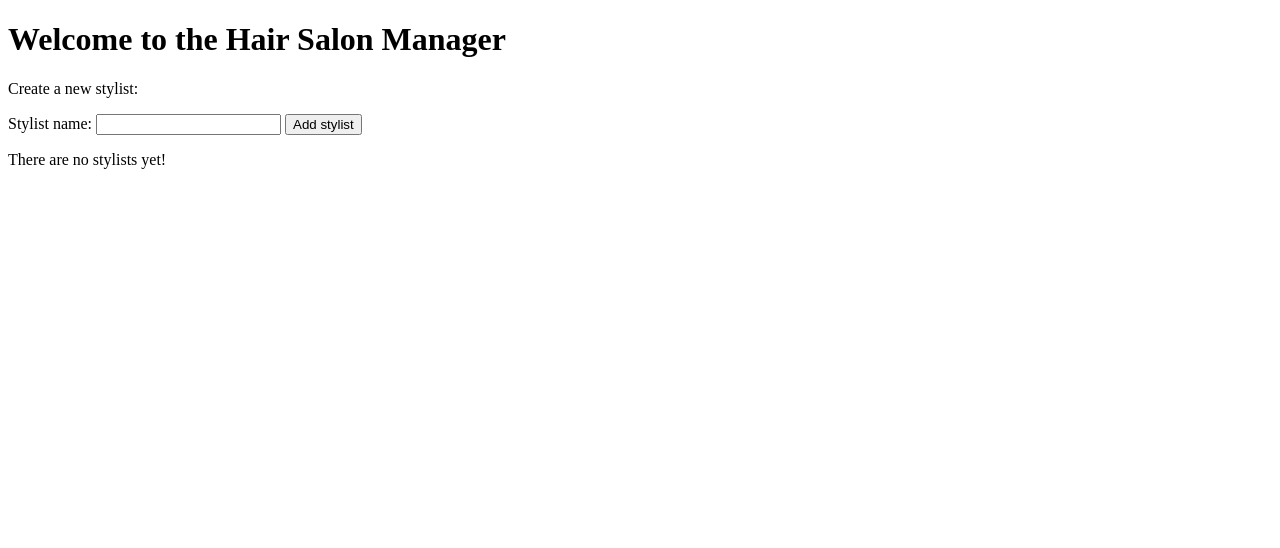
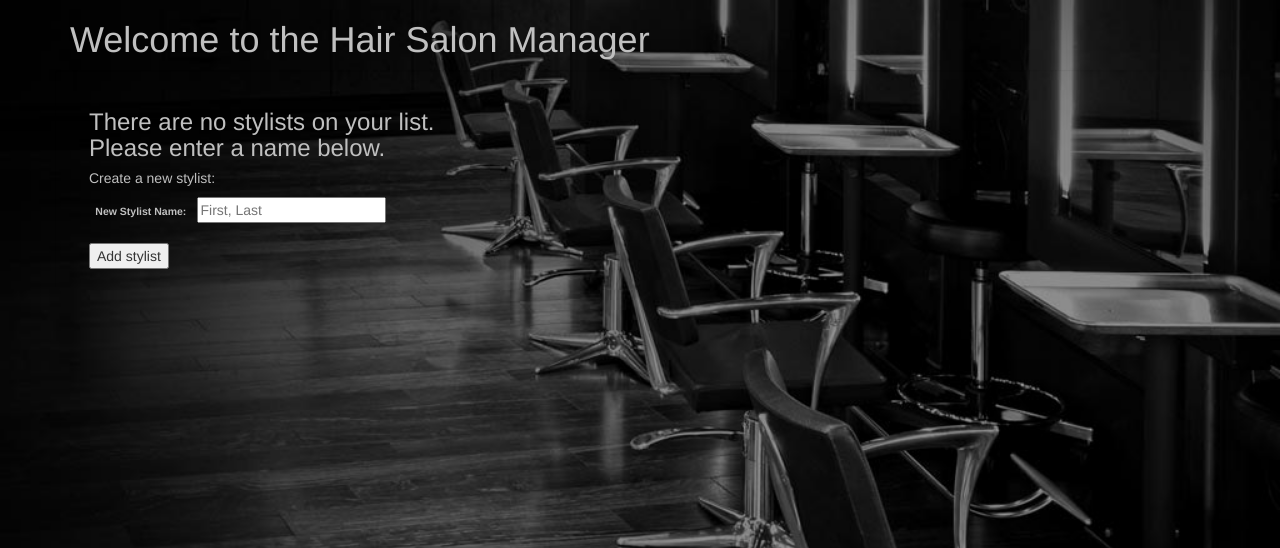
Before and after one commit to DavidPaulAyala/hair-salon, a PHP site: template views/index.html.twig in a window 1280 px wide. Shown: the top 548 px of the page. Run offline with PHP 8.4, Linux system fonts and the light colour scheme; the template is opened without the code that fills it, so the values that code supplies are empty; some libraries are stand-ins or nearby versions.

Commit message:
add css styling

```diff
--- a/views/index.html.twig
+++ b/views/index.html.twig
@@ -1,30 +1,38 @@
 <!DOCTYPE html>
 <html>
   <head>
-    <title>Hair Salon</title>
+      <link rel='stylesheet' href='https://maxcdn.bootstrapcdn.com/bootstrap/3.3.1/css/bootstrap.min.css'>
+      <link rel="stylesheet" href="/css/styles.css">
+      <title>Hair Salon</title>
   </head>
   <body>
+    <div class="container">
       <h1>Welcome to the Hair Salon Manager</h1>
+      <div class="row well">
+        <div class="col-sm-4">
 
-      <p>Create a new stylist:</p>
+
+      {% if stylists is not empty %}
+          <h4>Here are all your stylists:</h4>
+              {% for stylist in stylists %}
+                  <h4>{{ stylist.getStylist }}
+                    <a href="/stylists/{{ stylist.getId }}" class="btn btn-warning btn-xs" role="button">Edit Stylist</a></h4>
+              {% endfor %}
+      {% else %}
+        <h3>There are no stylists on your list. Please enter a name below.</h3>
+      {% endif %}
+
+      <h5>Create a new stylist:</h5>
 
       <form action="/stylists" method="post">
-          <label for="name">Stylist name:</label>
-          <input id="name" name="name" type="text">
-
+          <label class="label" for="name">New Stylist Name:</label>
+          <input id="name" name="name" type="text" placeholder="First, Last" required>
+          <br>
+          <br>
           <button type="submit">Add stylist</button>
-      </form>
-
-      {% if stylists is not empty %}
-          <p>Here are all your stylists:</p>
-          <ul>
-              {% for stylist in stylists %}
-                  <li><a href="/stylists/{{ stylist.getId }}">{{ stylist.getStylist }}</a></li>
-              {% endfor %}
-          </ul>
-      {% else %}
-        <p>There are no stylists yet!</p>
-      {% endif %}
-
+          </form>
+        </div>
+      </div>
+    </div>
   </body>
 </html>
--- /dev/null
+++ b/web/css/styles.css
@@ -0,0 +1,33 @@
+body {
+  background-image: url("../img/salon.jpg");
+  background-size: cover;
+}
+
+h1 {
+  color: silver;
+}
+
+h3 {
+  color: silver;
+}
+
+h4 {
+  color: silver;
+}
+
+h5 {
+  color: silver;
+}
+
+.label {
+  color:silver;
+}
+
+.col-sm-4 {
+  float: left;
+}
+
+.well {
+  background-color: transparent;
+  border: none;
+}
```
Also changed, not shown: views/client_edit.html.twig (+17 -8 lines), views/stylist.html.twig (+20 -18 lines), views/stylist_edit.html.twig (+17 -8 lines), web/img/salon.jpg (added).
